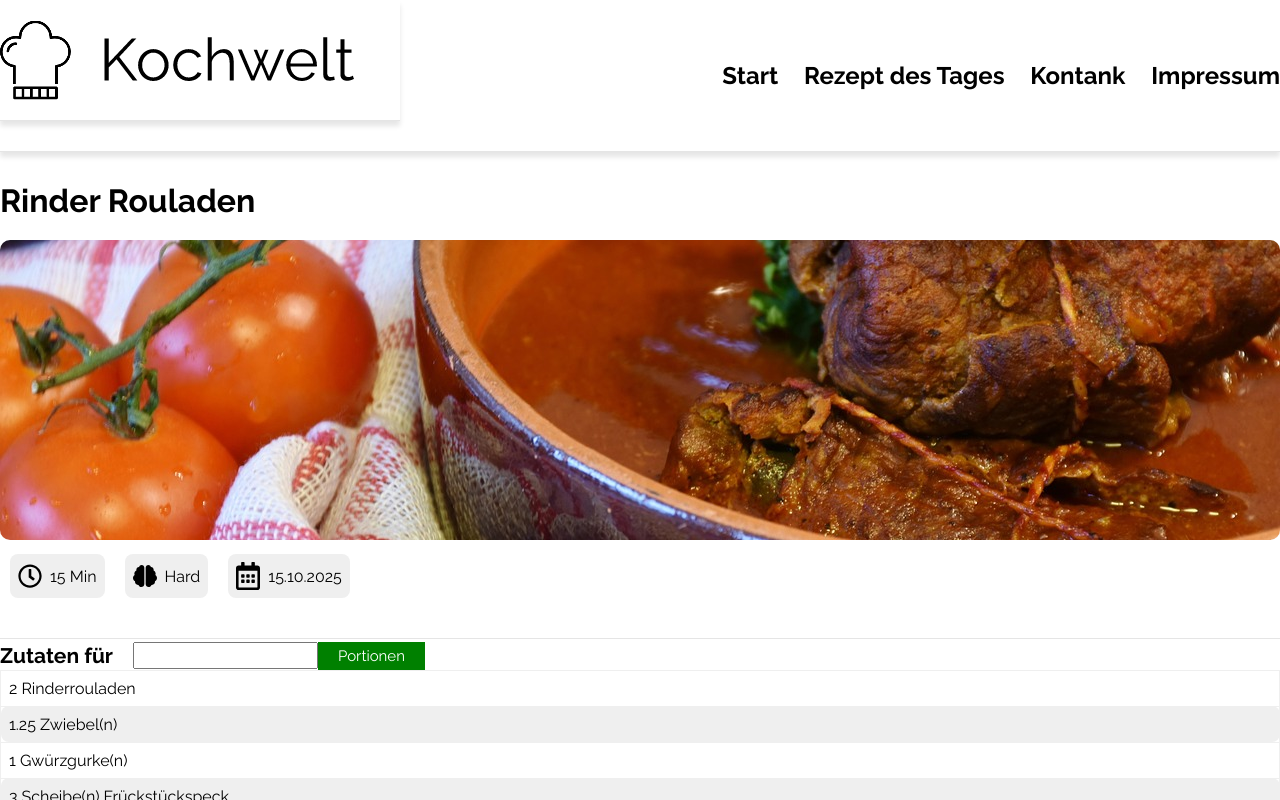
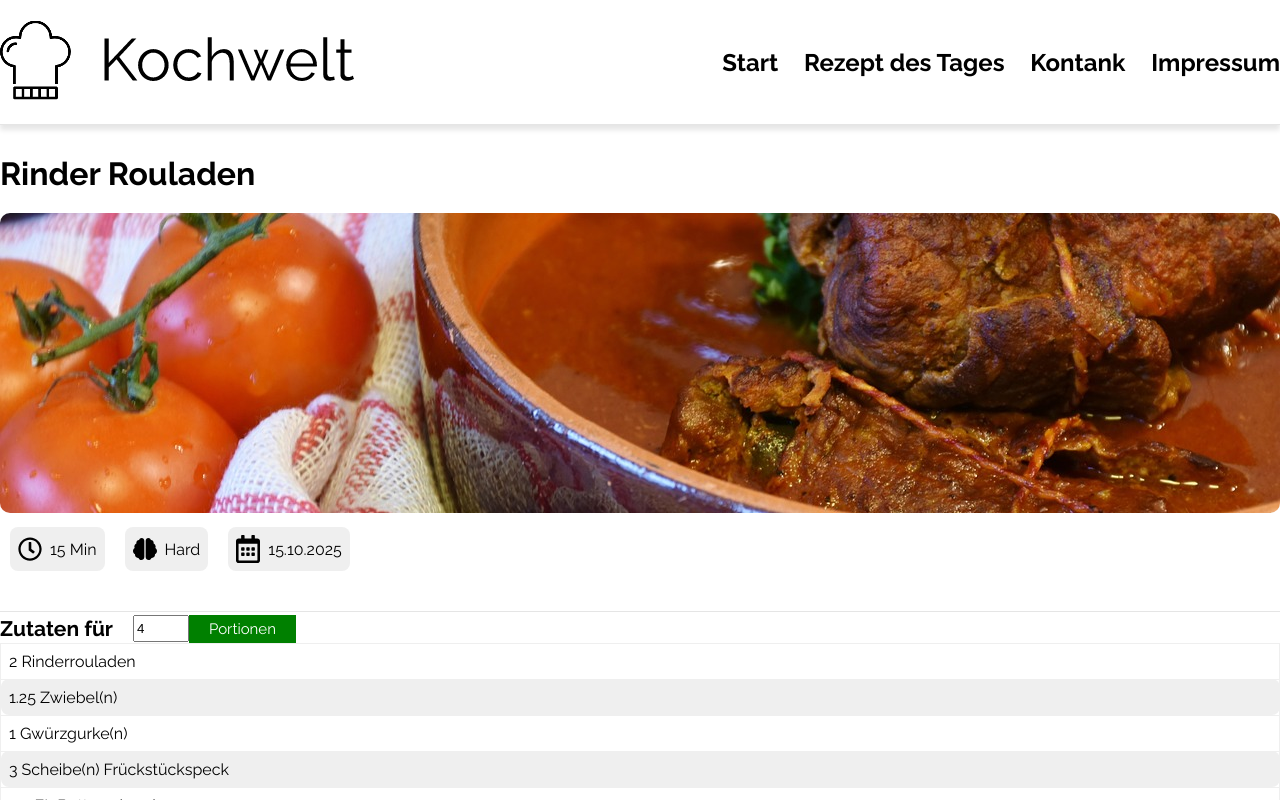
Before and after one commit to JanAltenhof24012001/Kochwelt_Group, a plain HTML site: page Rinder Rouladen.html in a window 1280 px wide. Shown: the top 800 px of the page. Drawn offline with Linux system fonts and the light colour scheme.

Commit message:
code adjusted

```diff
--- a/Rinder Rouladen.html
+++ b/Rinder Rouladen.html
@@ -14,9 +14,13 @@
 </head>
 
 <body>
+
+
+
+    <header>
         <section class="logo">
             <div>
-            <img class="logo" src="./img/logo.png" alt="">
+                <img class="" src="./img/logo.png" alt="">
             </div>
             <div class="btn">
                 <a class="btn" href="">Start</a>
@@ -25,16 +29,12 @@
                 <a onclick="" class="btn-impressum" href="/impressum.html">Impressum</a>
             </div>
         </section>
-    </section>
-
-
-    <header>
-        <h1>Rinder Rouladen</h1>
-        <img class="header-img" src="./img/roulades-3061243_1280.jpg" alt="">
-        </div>
     </header>
 
     <main>
+        <h1>Rinder Rouladen</h1>
+        <img class="header-img" src="./img/roulades-3061243_1280.jpg" alt="">
+
         <div class="ditail-box">
             <div class="difficulty-box">
                 <img class="time-clock" src="./img/icons/clock-regular.svg" alt="">
@@ -54,7 +54,7 @@
 
     <section id="Ingredients-calculator">
         <span class="Ingredients">Zutaten für</span>
-        <input class="input" type="">
+        <input class="input" type="number" max="20" min="1" value="4" required>
         <buttonc class="btn-Portion">Portionen</button>
     </section>
 
```
Lines whose indentation alone changed are shown as unchanged.
